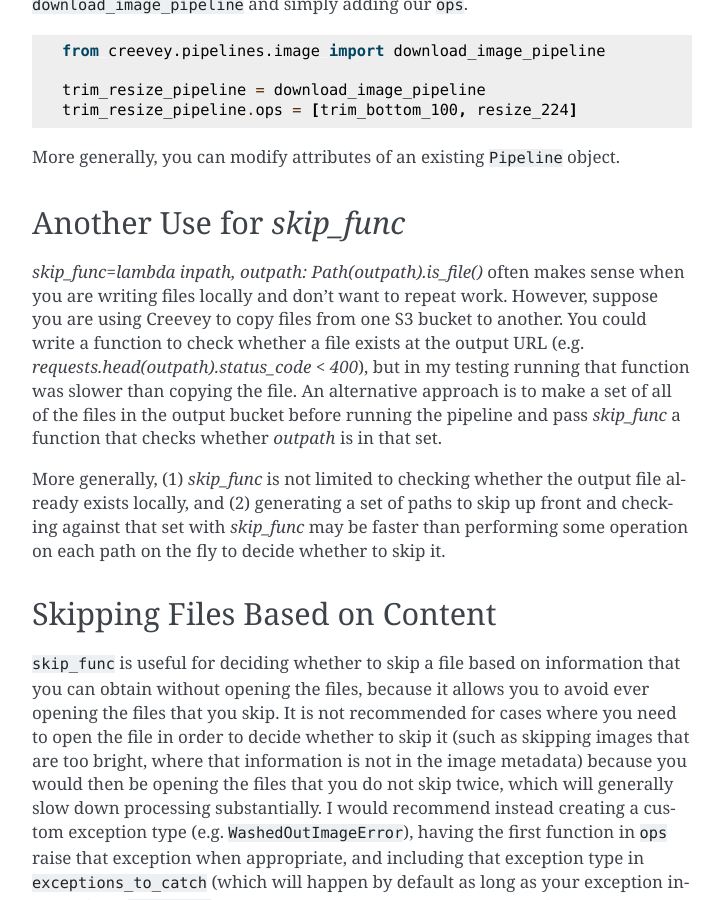
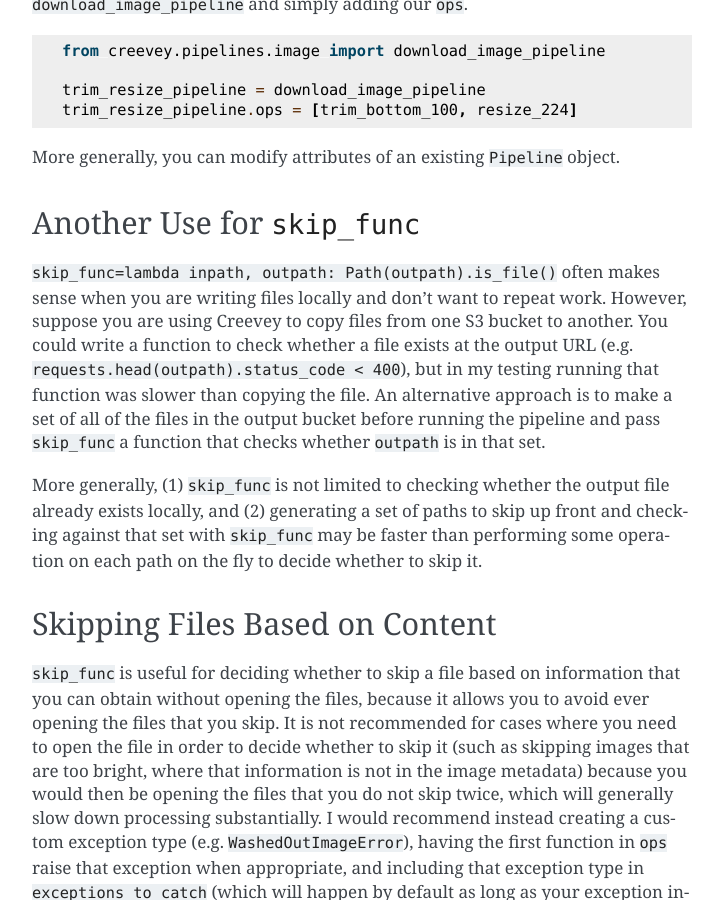
Before and after one commit to ShopRunner/wildebeest, a Sphinx documentation site: the page built from docs/quickstart.rst, in a window 1280 px wide and 900 px high, scrolled down 3510 px. Shown: the whole window, without its empty margins (388-1111 px from the left). Built offline with Sphinx 7.4.7, drawn with Linux system fonts in a browser that asks for light colours.

Commit message:
Fix formatting

```diff
--- a/docs/quickstart.rst
+++ b/docs/quickstart.rst
@@ -136,12 +136,12 @@ We could simplify the code above by using the provided ``download_image_pipeline
 
 More generally, you can modify attributes of an existing ``Pipeline`` object.
 
-Another Use for `skip_func`
+Another Use for ``skip_func``
 ---------------------------
 
-`skip_func=lambda inpath, outpath: Path(outpath).is_file()` often makes sense when you are writing files locally and don't want to repeat work. However, suppose you are using Creevey to copy files from one S3 bucket to another. You could write a function to check whether a file exists at the output URL (e.g. `requests.head(outpath).status_code < 400`), but in my testing running that function was slower than copying the file. An alternative approach is to make a set of all of the files in the output bucket before running the pipeline and pass `skip_func` a function that checks whether `outpath` is in that set.
+``skip_func=lambda inpath, outpath: Path(outpath).is_file()`` often makes sense when you are writing files locally and don't want to repeat work. However, suppose you are using Creevey to copy files from one S3 bucket to another. You could write a function to check whether a file exists at the output URL (e.g. ``requests.head(outpath).status_code < 400``), but in my testing running that function was slower than copying the file. An alternative approach is to make a set of all of the files in the output bucket before running the pipeline and pass ``skip_func`` a function that checks whether ``outpath`` is in that set.
 
-More generally, (1) `skip_func` is not limited to checking whether the output file already exists locally, and (2) generating a set of paths to skip up front and checking against that set with `skip_func` may be faster than performing some operation on each path on the fly to decide whether to skip it.
+More generally, (1) ``skip_func`` is not limited to checking whether the output file already exists locally, and (2) generating a set of paths to skip up front and checking against that set with ``skip_func`` may be faster than performing some operation on each path on the fly to decide whether to skip it.
 
 Skipping Files Based on Content
 -------------------------------
```
